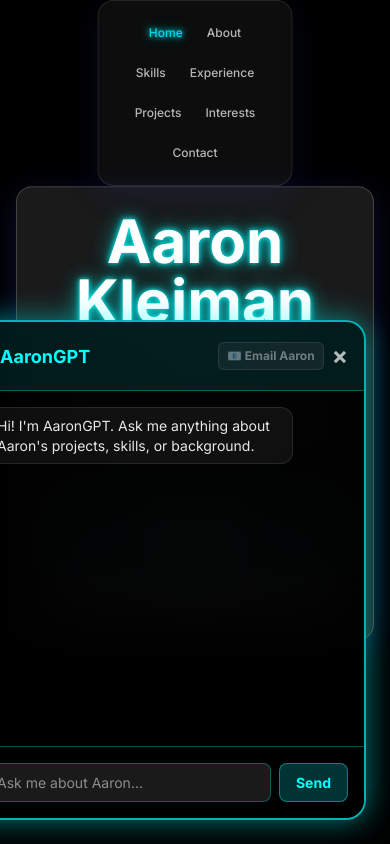
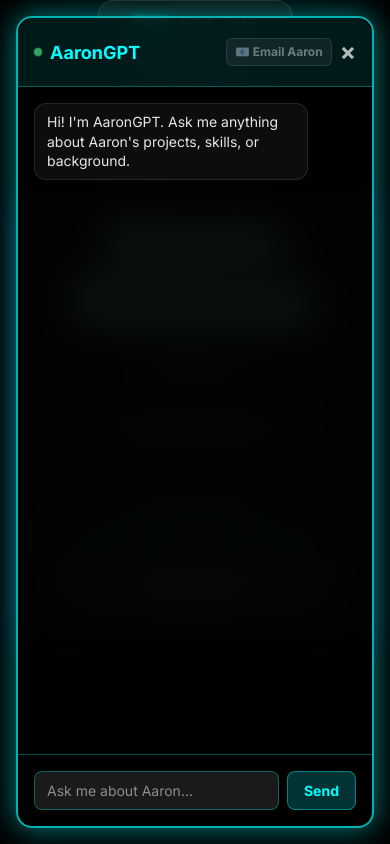
Before and after one commit to aaronk2005/Personal-Website, a React (Vite) app: page / in a window 390 px wide. Both pictures are taken after a click on the button "AaronGPT". Shown: the top 844 px of the page. Built offline with nearby package versions, Linux system fonts and the light colour scheme.

Commit message:
Improve mobile responsive design for navigation and AaronGPT

```diff
--- a/src/components/AaronGPT.tsx
+++ b/src/components/AaronGPT.tsx
@@ -33,6 +33,15 @@ export function AaronGPT() {
   const [inputValue, setInputValue] = useState('');
   const [isTyping, setIsTyping] = useState(false);
   const [isEmailSending, setIsEmailSending] = useState(false);
+  const [isMobile, setIsMobile] = useState(false);
+
+  // Check if mobile on mount and window resize
+  useEffect(() => {
+    const checkMobile = () => setIsMobile(window.innerWidth <= 768);
+    checkMobile();
+    window.addEventListener('resize', checkMobile);
+    return () => window.removeEventListener('resize', checkMobile);
+  }, []);
 
   // Comprehensive system prompt for OpenAI
   const systemPrompt = `You are AaronGPT, Aaron Kleiman's personal AI assistant. You're friendly, enthusiastic, knowledgeable, and conversational. You know EVERYTHING about Aaron and can answer any question about him with personality and detail. Use emojis occasionally to be engaging.
@@ -306,14 +315,17 @@ Answer as AaronGPT with enthusiasm, personality, and detailed knowledge. Be conv
         <div
           style={{
             position: 'fixed',
-            bottom: '24px',
-            right: '24px',
-            width: '400px',
-            height: '500px',
+            bottom: isMobile ? '16px' : '24px',
+            right: isMobile ? '16px' : '24px',
+            left: isMobile ? '16px' : 'auto',
+            width: isMobile ? 'calc(100vw - 32px)' : '400px',
+            maxWidth: isMobile ? '100%' : '400px',
+            height: isMobile ? 'calc(100vh - 32px)' : '500px',
+            maxHeight: isMobile ? 'calc(100vh - 32px)' : '500px',
             background: 'rgba(0, 0, 0, 0.9)',
             backdropFilter: 'blur(20px)',
             border: '2px solid rgba(0, 255, 255, 0.7)',
-            borderRadius: '20px',
+            borderRadius: isMobile ? '16px' : '20px',
             boxShadow: '0 0 30px rgba(0, 255, 255, 0.5)',
             zIndex: 999999,
             display: 'flex',
@@ -509,15 +521,15 @@ Answer as AaronGPT with enthusiasm, personality, and detailed knowledge. Be conv
           }}
           style={{
             position: 'fixed',
-            bottom: '24px',
-            right: '24px',
-            padding: '12px 20px',
+            bottom: isMobile ? '16px' : '24px',
+            right: isMobile ? '16px' : '24px',
+            padding: isMobile ? '10px 16px' : '12px 20px',
             background: 'rgba(0, 0, 0, 0.6)',
             backdropFilter: 'blur(20px)',
             border: '2px solid rgba(0, 255, 255, 0.6)',
             borderRadius: '25px',
             color: '#00ffff',
-            fontSize: '16px',
+            fontSize: isMobile ? '14px' : '16px',
             fontWeight: 'bold',
             cursor: 'pointer',
             zIndex: 999999,
--- a/src/components/Navigation.tsx
+++ b/src/components/Navigation.tsx
@@ -53,15 +53,14 @@ export function Navigation() {
       role="navigation"
       aria-label="Main navigation"
     >
-      <div className={`glass-nav rounded-2xl px-4 sm:px-8 lg:px-12 py-4 sm:py-6 transition-all duration-300 ${isScrolled ? 'backdrop-blur-md' : ''}`}>
+      <div className={`glass-nav rounded-2xl px-2 sm:px-4 md:px-8 lg:px-12 py-2 sm:py-4 md:py-6 transition-all duration-300 ${isScrolled ? 'backdrop-blur-md' : ''}`}>
         <div className="flex items-center justify-center">
-          {/* Navigation Items */}
-          <div className="flex flex-wrap items-center justify-center gap-2 sm:gap-4 lg:gap-8">
+          <div className="flex flex-wrap items-center justify-center gap-1 sm:gap-2 md:gap-4 lg:gap-8">
           {navItems.map((item) => (
             <button
               key={item.id}
               onClick={() => scrollToSection(item.id)}
-              className={`relative px-2 sm:px-4 lg:px-6 py-2 text-xs sm:text-base lg:text-lg font-medium transition-all duration-300 rounded-lg ${
+              className={`relative px-1 sm:px-2 md:px-4 lg:px-6 py-1 sm:py-2 text-xs sm:text-sm md:text-base lg:text-lg font-medium transition-all duration-300 rounded-lg ${
                 activeSection === item.id
                   ? 'text-cyan-400 glow-text'
                   : 'text-white/70 hover:text-white hover:glow-text'
```
